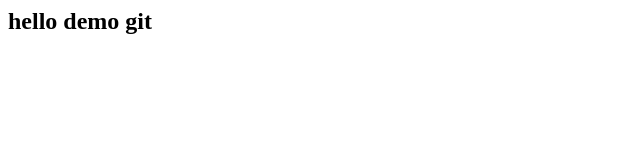
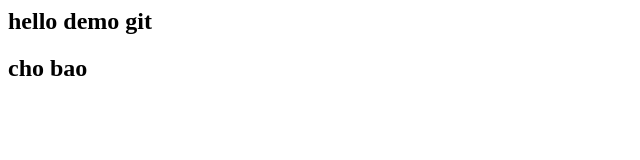
Before and after one commit to tinh1404/test-demo-git, a plain HTML site: page index.html in a window 1280 px wide. Shown: the full height of the page, 0-640 px from the left. Drawn offline with Linux system fonts and the light colour scheme.

Commit message:
Update index.html

```diff
--- a/index.html
+++ b/index.html
@@ -1 +1,2 @@
 <h2>hello demo git</h2>
+<h2>cho bao</h2>
```
